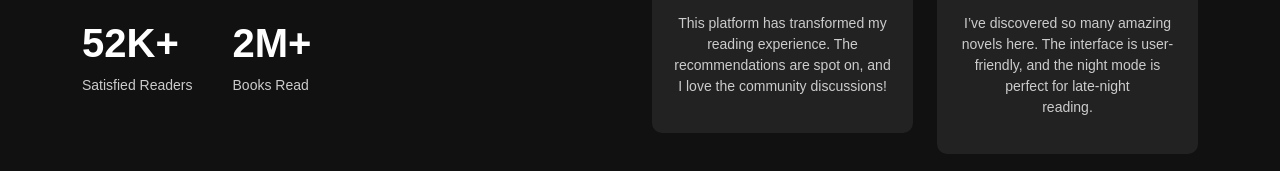
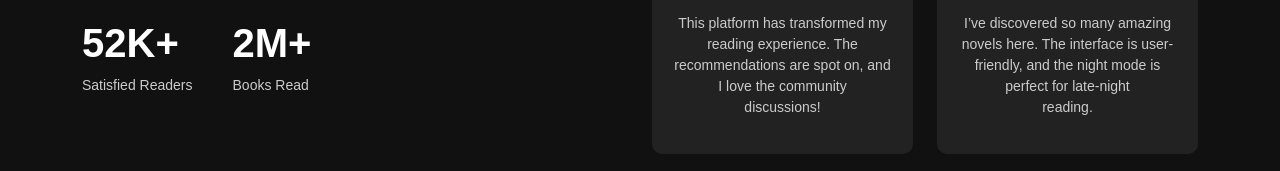
Before and after one commit to DevwithCharu/Novelista, a plain HTML site: page index.html in a window 1280 px wide. Shown: the part 2989-3160 px from the top of the page. Drawn offline with nearby package versions, Linux system fonts and the light colour scheme.

Commit message:
Update index.html

```diff
--- a/index.html
+++ b/index.html
@@ -285,7 +285,7 @@
                                 <h4>Alex Johnson</h4>
                                 <p class="role">Book Enthusiast</p>
                                 <p class="review">
-                                    This platform has transformed my reading experience. The recommendations are spot on, and I love the community discussions!
+                                    This platform has transformed my reading experience. The recommendations are spot on, and I love the community <br> discussions!
                                 </p>
                             </div>
                         </div>
```
